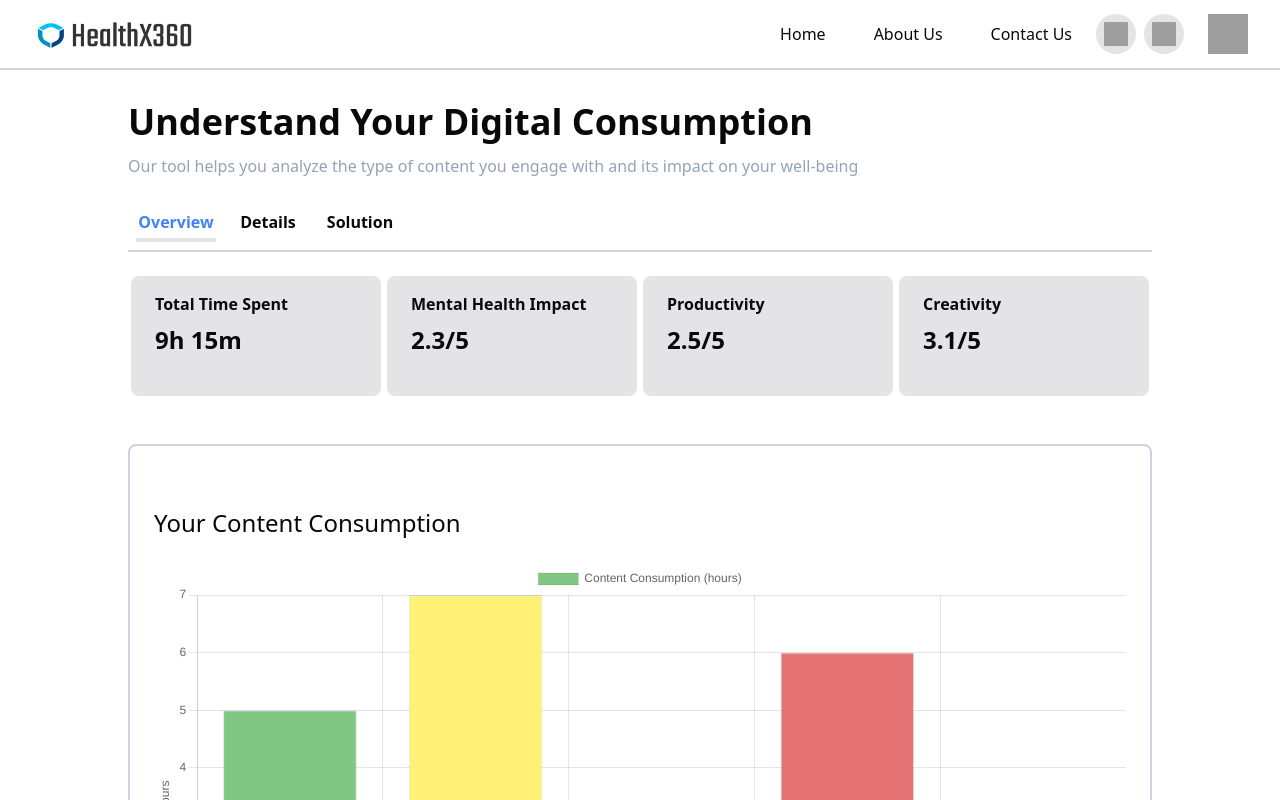
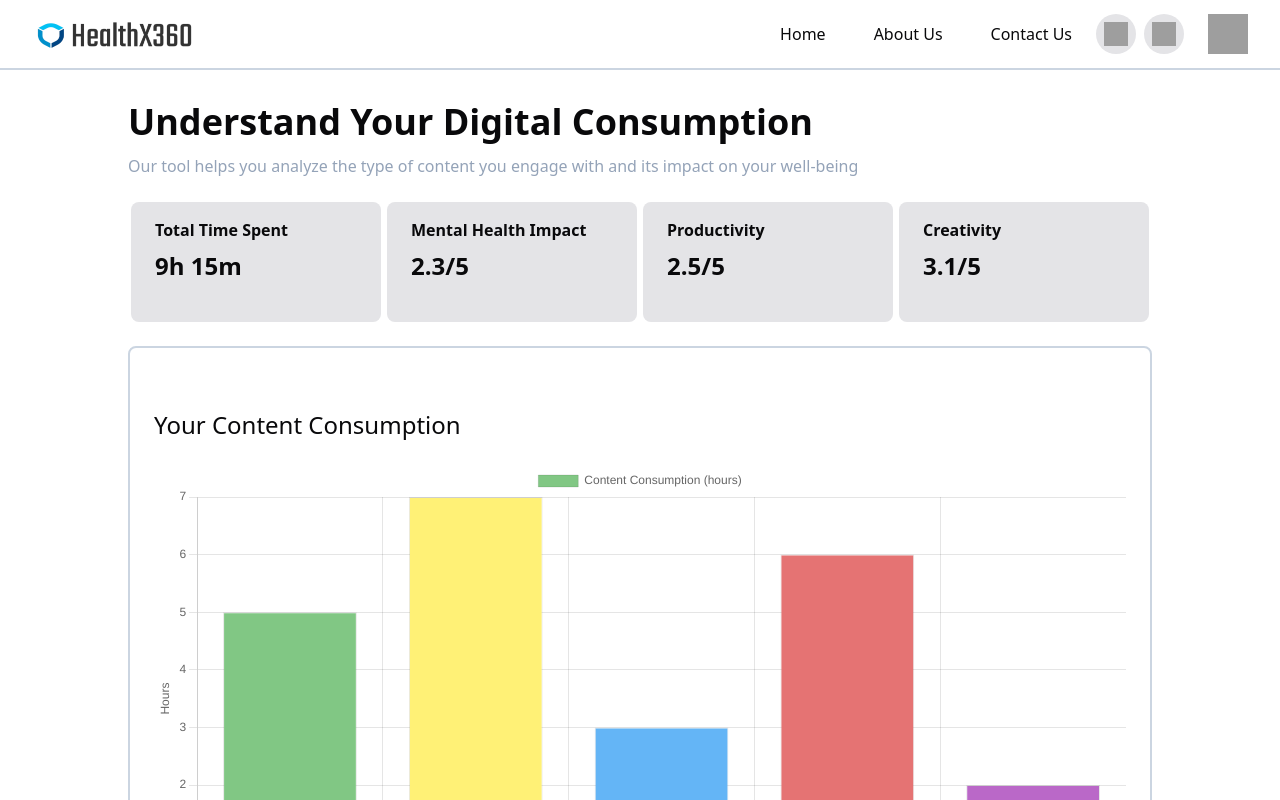
Before and after one commit to KBP09/DaVinci_HealthNetX360, a React (Vite) app in the folder client/: page /track-content in a window 1280 px wide. Shown: the top 800 px of the page. Built offline with nearby package versions, Linux system fonts and the light colour scheme; grey boxes are pictures that could not be loaded.

Commit message:
changed Smr

```diff
--- a/client/src/pages/MindMap.jsx
+++ b/client/src/pages/MindMap.jsx
@@ -1,7 +1,8 @@
-import React from 'react'
+import React,{useState} from 'react'
 import BarChart from '@/components/MindMap/BarChart'
 
 const MindMap = () => {
+    const [isActive, setIsActive] = useState('1')
 
     const activeTab = (e) => {
         const tabs = document.querySelectorAll('h3')
@@ -11,7 +12,10 @@ const MindMap = () => {
         })
         e.target.classList.add('text-blue-500')
         e.target.classList.add('border-b-4')
+        setIsActive(e.target.id)
     }
+
+    const [data, setData] = useState([])
 
     return (
         <section className='mt-[70px] mx-32 flex flex-col gap-6'>
@@ -19,13 +23,8 @@ const MindMap = () => {
                 <h2 className='text-4xl font-semibold'>Understand Your Digital Consumption</h2>
                 <p className='text-slate-400'>Our tool helps you analyze the type of content you engage with and its impact on your well-being</p>
             </div>
-            <div className='border-b-2 border-slate-300'>
-                <div className='flex gap-3 p-2'>
-                    <h3 className='cursor-pointer pb-1 w-20 text-center font-semibold text-blue-500 border-b-4' onClick={activeTab}>Overview</h3>
-                    <h3 className='cursor-pointer pb-1 w-20 text-center font-semibold' onClick={activeTab}>Details</h3>
-                    <h3 className='cursor-pointer pb-1 w-20 text-center font-semibold' onClick={activeTab}>Solution</h3>
-                </div>
-            </div>
+            { isActive === '1' &&
+                <div className='w-full'>
                     <div className='w-full flex justify-around'>
                         <div className='w-[250px] h-[120px] flex flex-col gap-2 p-4 pl-6 font-semibold  bg-zinc-200 rounded-lg'>
                             <h4>Total Time Spent</h4>
@@ -60,6 +59,8 @@ const MindMap = () => {
                             <div className='w-[220px] h-[270px] p-2 border-0 rounded-lg'><img className='w-[200px] h-[200px] bg-slate-200 rounded-lg p-2' src='.\src\assets\MindMap\yt.png'></img></div>
                         </div>
                     </div>
+                </div>
+            }
         </section>
     )
 }
```
Lines whose indentation alone changed are shown as unchanged.
